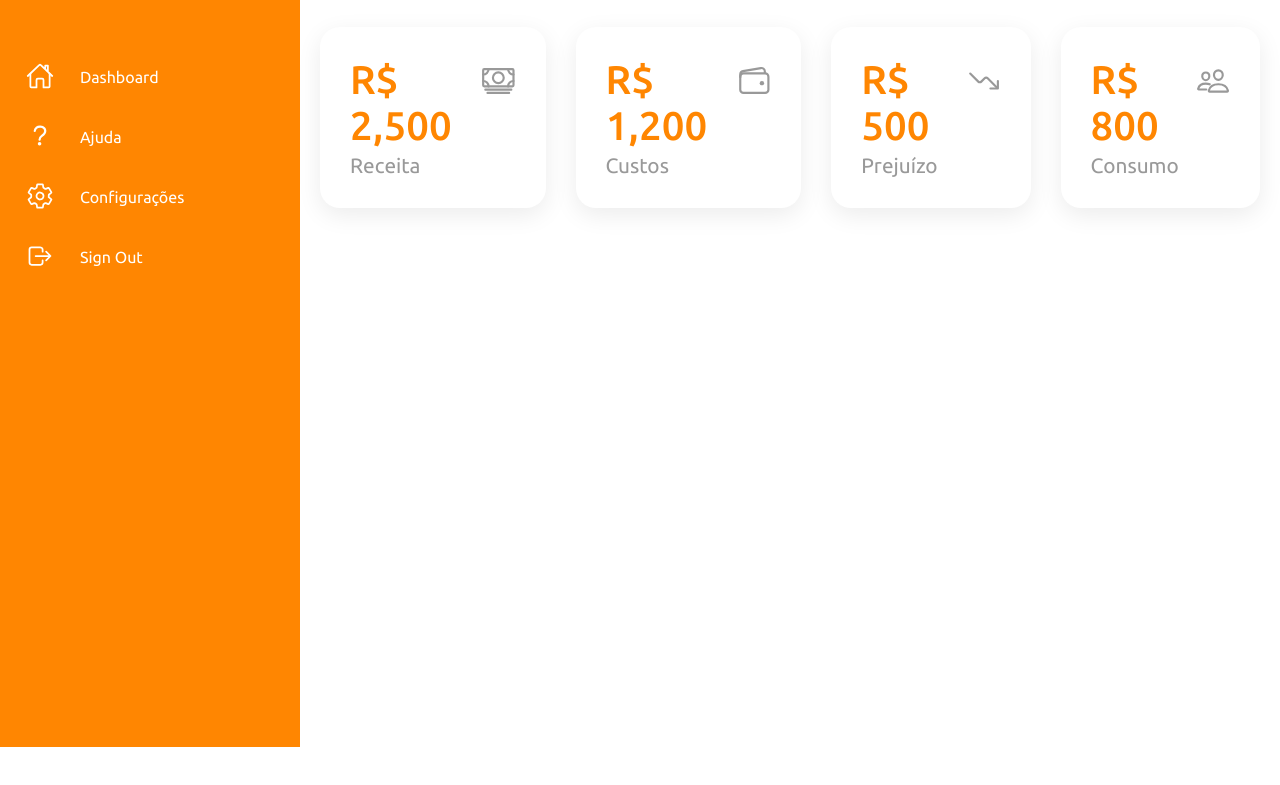
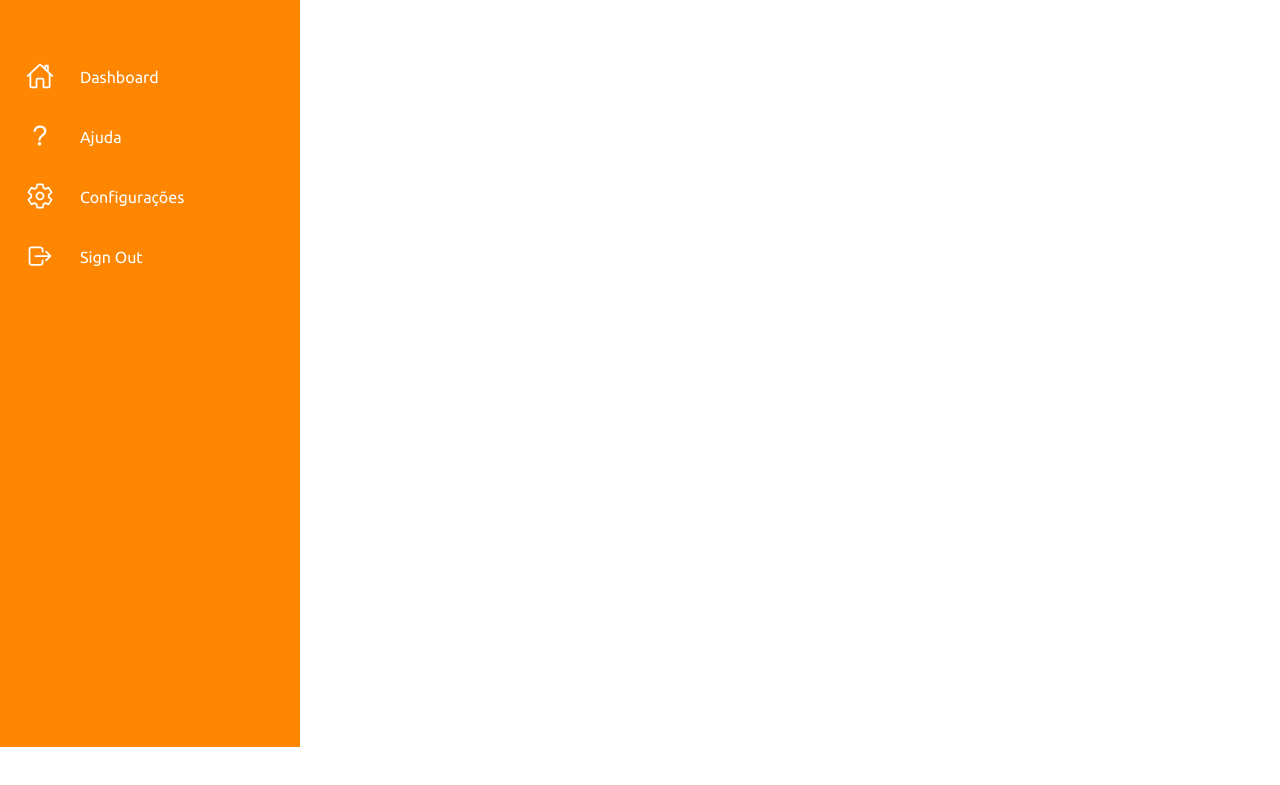
Before and after one commit to djxlma/wastezero_dashboard, a website: page index.html in a window 1280 px wide. Shown: the part 53-838 px from the top of the page. Drawn offline with nearby package versions, Linux system fonts and the light colour scheme; no server answers.

Commit message:
Código funcionando

```diff
--- a/assets/js/graficos.js
+++ b/assets/js/graficos.js
@@ -12,8 +12,8 @@ async function renderChart() {
 
   const labels = data.map((item) => item.nome_alimento);
   const receitas = data.map((item) => item.receita);
-  const custos = data.map((item) => item.custo_kg);
-  const prejuizos = data.map((item) => item.prejuizo);
+  const pesoB = data.map((item) => item.peso_bruto);
+  const pesoL = data.map((item) => item.peso_liquido);
 
   const ctx1 = document.getElementById("line-chart").getContext("2d");
   const ctx2 = document.getElementById("line-chart-2").getContext("2d");
@@ -50,15 +50,15 @@ async function renderChart() {
       labels: labels,
       datasets: [
         {
-          label: "Custos",
-          data: custos,
+          label: "Peso liquido",
+          data: pesoL,
           backgroundColor: "rgba(255, 99, 132, 1)",
           borderColor: "rgba(255, 99, 132, 1)",
           borderWidth: 1,
         },
         {
-          label: "Prejuízo",
-          data: prejuizos,
+          label: "Peso bruto",
+          data: pesoB,
           backgroundColor: "rgba(54, 162, 235, 1)",
           borderColor: "rgba(54, 162, 235, 1)",
           borderWidth: 1,
--- a/database_ic/server.js
+++ b/database_ic/server.js
@@ -23,7 +23,7 @@ db.connect((err) => {
 // Rota para listar os itens da tabela info_alimentos
 app.get("/alimentos", (req, res) => {
   const sql =
-    "SELECT nome_alimento, receita, custo_kg, prejuizo FROM info_alimentos";
+    "SELECT nome_alimento, receita, ROUND(peso_liquido * 1000) AS peso_liquido, ROUND(peso_bruto * 1000) AS peso_bruto FROM info_alimentos";
   db.query(sql, (err, results) => {
     if (err) {
       return res.status(500).json({ error: err.message });
--- a/index.html
+++ b/index.html
@@ -58,44 +58,6 @@
               <ion-icon name="menu-outline"></ion-icon>
             </div>
           </div>
-          <div class="cardBox">
-            <div class="card">
-              <div class="numeros">
-                R$ 2,500<ion-icon
-                  class="iconeBox"
-                  name="cash-outline"
-                ></ion-icon>
-              </div>
-              <div class="nomeCard">Receita</div>
-            </div>
-            <div class="card">
-              <div class="numeros">
-                R$ 1,200<ion-icon
-                  class="iconeBox"
-                  name="wallet-outline"
-                ></ion-icon>
-              </div>
-              <div class="nomeCard">Custos</div>
-            </div>
-            <div class="card">
-              <div class="numeros">
-                R$ 500<ion-icon
-                  class="iconeBox"
-                  name="trending-down-outline"
-                ></ion-icon>
-              </div>
-              <div class="nomeCard">Prejuízo</div>
-            </div>
-            <div class="card">
-              <div class="numeros">
-                R$ 800<ion-icon
-                  class="iconeBox"
-                  name="people-outline"
-                ></ion-icon>
-              </div>
-              <div class="nomeCard">Consumo</div>
-            </div>
-          </div>
           <div class="graficos-container">
             <div class="grafico"><canvas id="line-chart"></canvas></div>
             <div class="grafico2"><canvas id="line-chart-2"></canvas></div>
```
